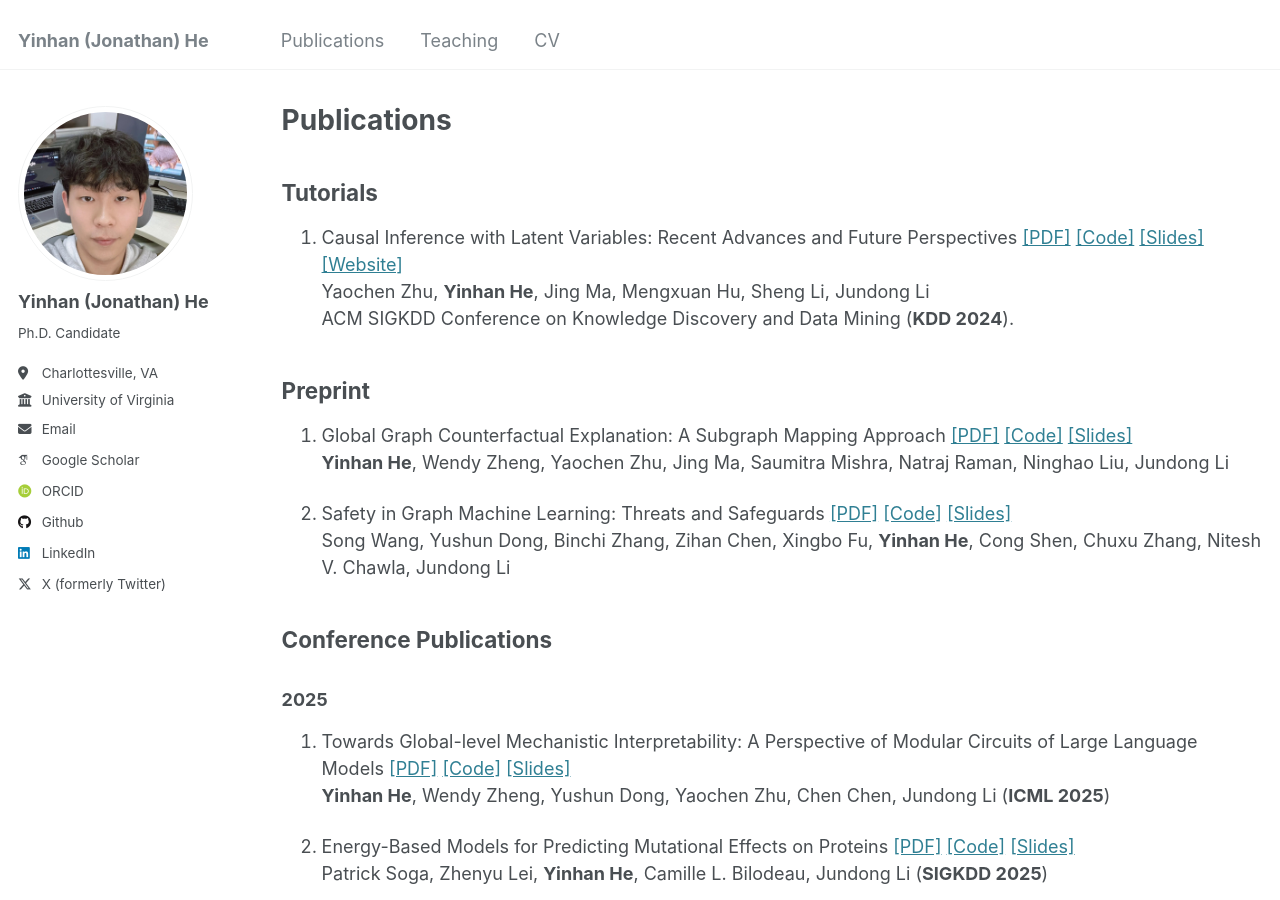
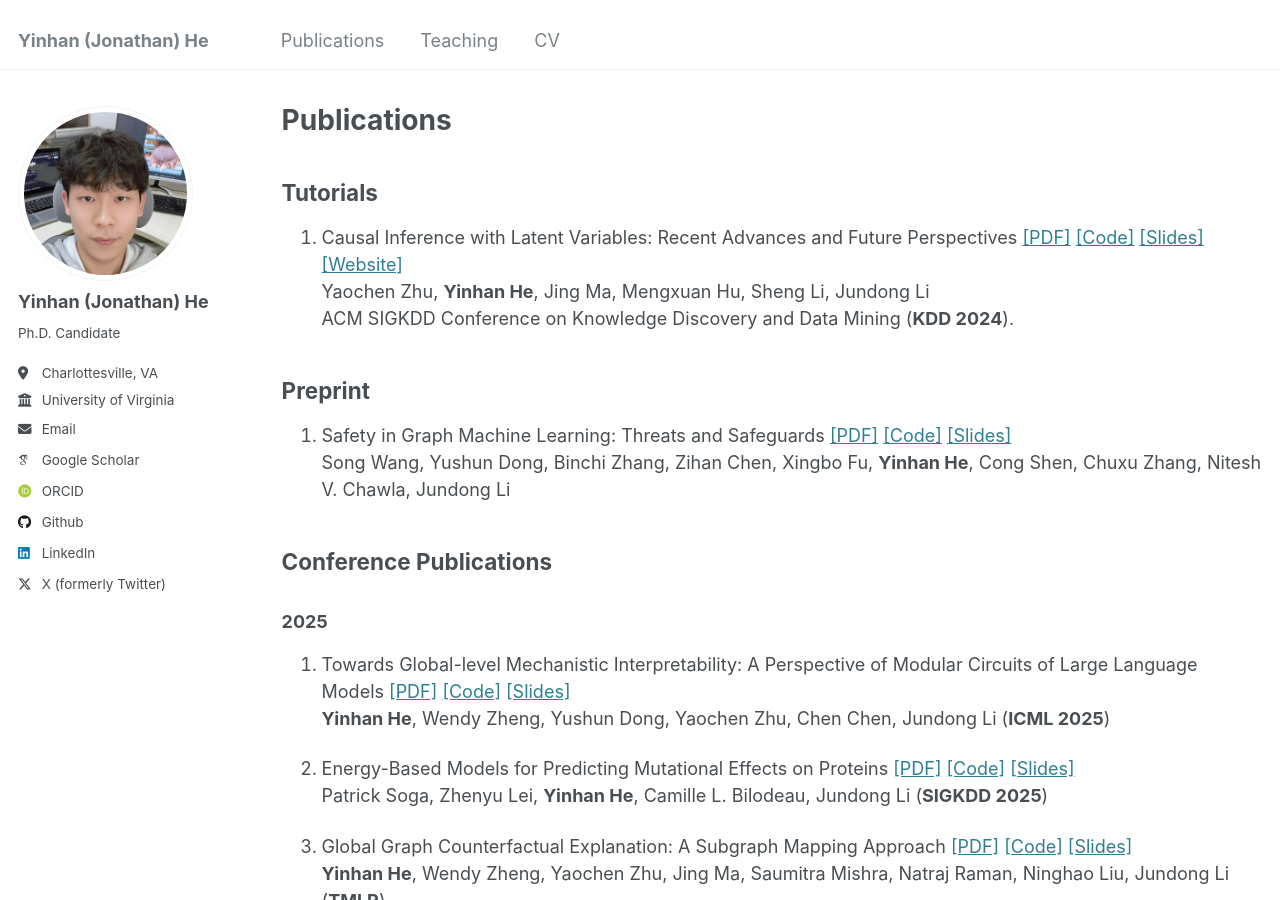
Before and after one commit to YinhanHe123/YinhanHe123.github.io, a Jekyll site: the page built from _pages/publications.md, in a window 1280 px wide and 900 px high. Built offline with Jekyll 4.4.1, drawn with Linux system fonts in a browser that asks for light colours; some web fonts are replaced; a script that is not in the unit is left out.

Commit message:
Update publications.md

```diff
--- a/_pages/publications.md
+++ b/_pages/publications.md
@@ -13,16 +13,12 @@
 
 ## Preprint
 
-1. Global Graph Counterfactual Explanation: A Subgraph Mapping Approach [[PDF]](https://arxiv.org/abs/2410.19978) [[Code]](https://yinhanhe123.github.io//publications/) [[Slides]](https://yinhanhe123.github.io//publications/)<br>
-**Yinhan He**, Wendy Zheng, Yaochen Zhu, Jing Ma, Saumitra Mishra, Natraj Raman, Ninghao Liu, Jundong Li
-
-2. Safety in Graph Machine Learning: Threats and Safeguards [[PDF]](https://arxiv.org/abs/2405.11034) [[Code]](https://yinhanhe123.github.io//publications/) [[Slides]](https://yinhanhe123.github.io//publications/)<br>
+1. Safety in Graph Machine Learning: Threats and Safeguards [[PDF]](https://arxiv.org/abs/2405.11034) [[Code]](https://yinhanhe123.github.io//publications/) [[Slides]](https://yinhanhe123.github.io//publications/)<br>
 Song Wang, Yushun Dong, Binchi Zhang, Zihan Chen, Xingbo Fu, **Yinhan He**, Cong Shen, Chuxu Zhang, Nitesh V. Chawla, Jundong Li
 
 ## Conference Publications
 
 ### 2025
-
 
 
 1. Towards Global-level Mechanistic Interpretability: A Perspective of Modular Circuits of Large Language Models [[PDF]](https://yinhanhe123.github.io//publications/) [[Code]](https://yinhanhe123.github.io//publications/) [[Slides]](https://yinhanhe123.github.io//publications/)<br>
```
